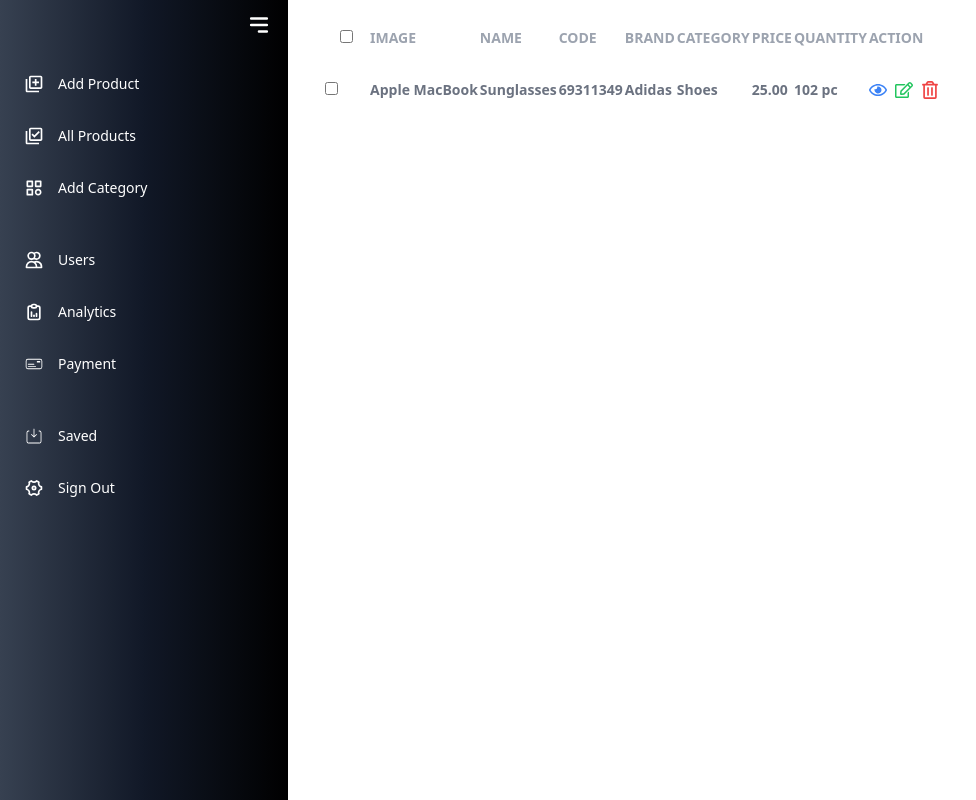
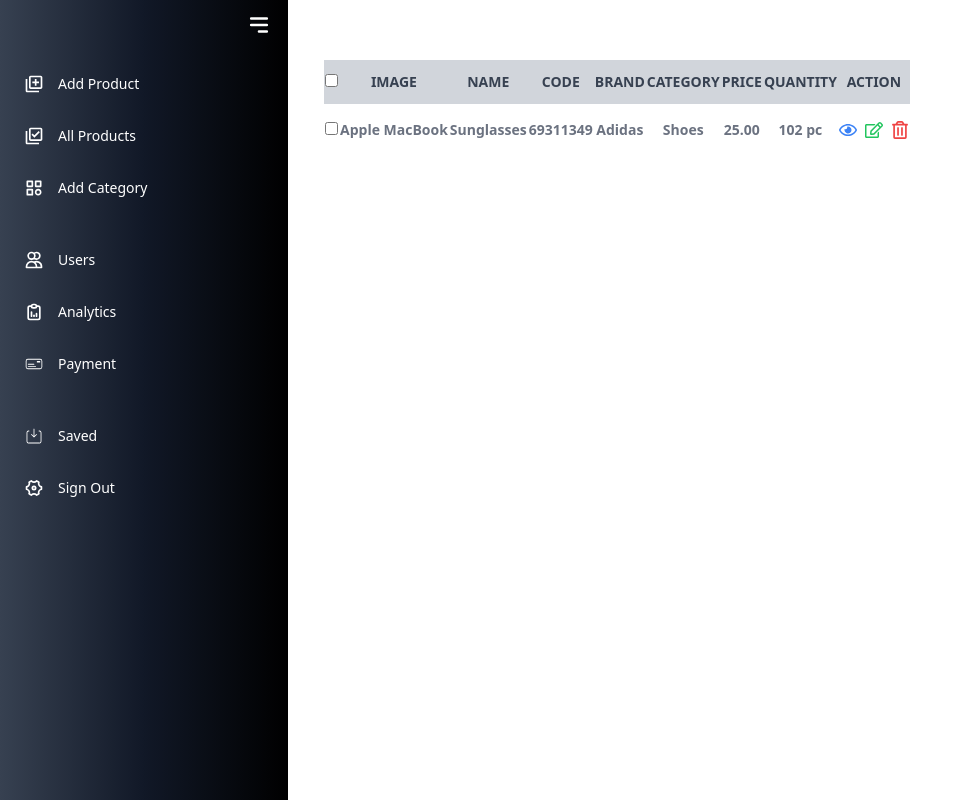
Before and after one commit to mdyasin7636/stock-hub, a React (Vite) app: page /dashboard/allProducts in a window 1280 px wide. Shown: the whole page, without its empty margins (0-976 px from the left). Built offline with nearby package versions, Linux system fonts and the light colour scheme.

Commit message:
allProduct and addProduct customize

```diff
--- a/src/Pages/Dashboard/Products/Add Prouct/AddProduct.jsx
+++ b/src/Pages/Dashboard/Products/Add Prouct/AddProduct.jsx
@@ -72,7 +72,7 @@ const AddProduct = () => {
                                           </label>
                                           <textarea {...register("description", { required: true })} className="textarea shadow-md shadow-slate-400 bg-slate-100 textarea-bordered w-full max-w-xs h-32" placeholder="A few words..."></textarea>
                                     </div>
-                                    <input className='btn btn-sm mt-4 bg-violet-500 text-white' type="submit" value="Submit" />
+                                    <input className='btn btn-sm mt-4 bg-[#0086fe] text-white' type="submit" value="Submit" />
                               </div>
                               <div>
                                     <div className='card'>
@@ -80,13 +80,7 @@ const AddProduct = () => {
                                                 <p>Drag & Drop image uploading</p>
                                           </div>
                                           <div className='drag-area'>
-                                                <span className='select'>
-                                                      Drop images here
-                                                </span>
-                                                Drag & Drop image here or {" "}
-                                                <span className='select'>
-                                                      Browse
-                                                </span>
+                                                Drag & Drop image here {" "}
                                                 <input name='file' type='file' className='file' multiple></input>
                                           </div>
                                           <div className='container'>
--- a/src/Pages/Dashboard/Products/All Products/AllProducts.jsx
+++ b/src/Pages/Dashboard/Products/All Products/AllProducts.jsx
@@ -3,10 +3,10 @@ import { FaRegEdit, FaRegEye, FaRegTrashAlt } from 'react-icons/fa';
 
 const AllProducts = () => {
       return (
-            <div>
+            <div className='mt-12'>
                   <Table hoverable>
-                <Table.Head className='text-sm font-normal text-gray-400'>
-                    <Table.HeadCell className="p-4">
+                <Table.Head className='text-sm text-center bg-gray-300 font-normal text-gray-700'>
+                    <Table.HeadCell>
                         <Checkbox />
                     </Table.HeadCell>
                     <Table.HeadCell>
@@ -35,8 +35,8 @@ const AllProducts = () => {
                     </Table.HeadCell>
                 </Table.Head>
                 <Table.Body className="divide-y">
-                    <Table.Row className="bg-white dark:border-gray-700 dark:bg-gray-800">
-                        <Table.Cell className="">
+                    <Table.Row className="bg-white text-center dark:border-gray-700 dark:bg-gray-800">
+                        <Table.Cell>
                             <Checkbox />
                         </Table.Cell>
                         <Table.Cell>
```
